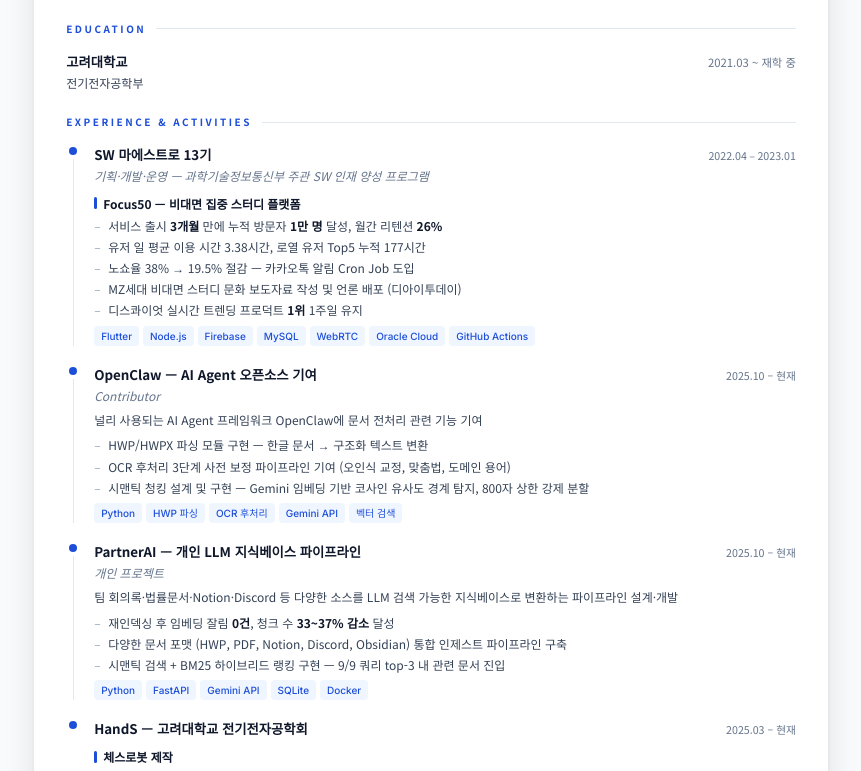
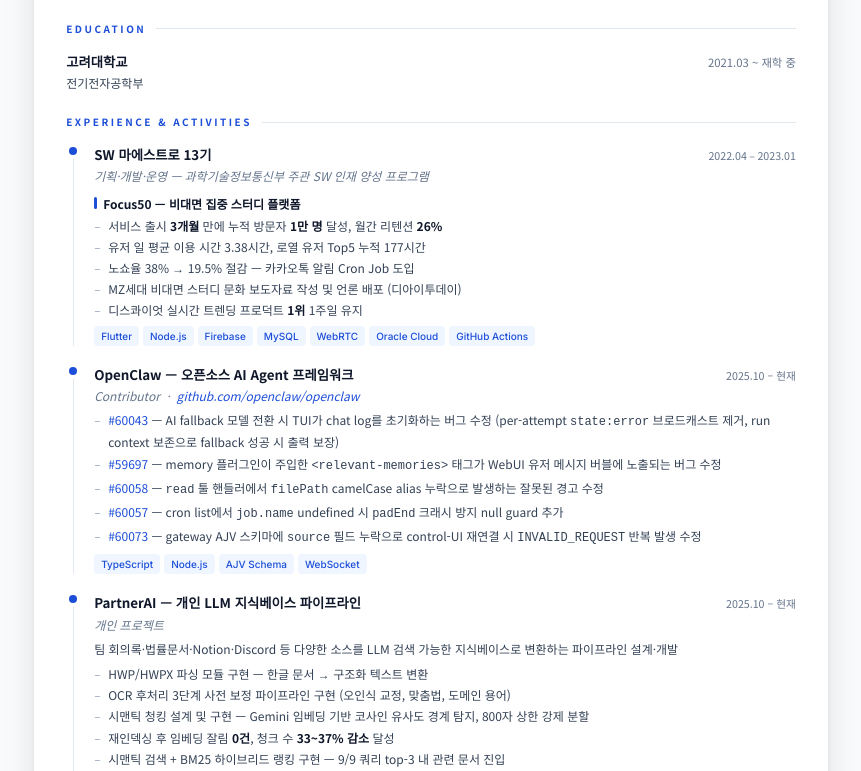
Before and after one commit to jwchmodx/resume, a plain HTML site: page index.html in a window 1280 px wide. Shown: the part 172-943 px from the top of the page, without its empty margins (209-1070 px from the left). Drawn offline with Linux system fonts and the light colour scheme.

Commit message:
fix: OpenClaw 실제 PR 기여 반영, PartnerAI 문서전처리 분리

```diff
--- a/index.html
+++ b/index.html
@@ -487,22 +487,22 @@
         </div>
         <div class="entry-content">
           <div class="entry-top">
-            <span class="entry-org">OpenClaw — AI Agent 오픈소스 기여</span>
+            <span class="entry-org">OpenClaw — 오픈소스 AI Agent 프레임워크</span>
             <span class="entry-period">2025.10 – 현재</span>
           </div>
-          <div class="entry-role">Contributor</div>
-          <div class="entry-desc">널리 사용되는 AI Agent 프레임워크 OpenClaw에 문서 전처리 관련 기능 기여</div>
+          <div class="entry-role">Contributor &nbsp;·&nbsp; <a href="https://github.com/openclaw/openclaw" target="_blank" style="color:var(--accent);text-decoration:none;">github.com/openclaw/openclaw</a></div>
           <ul class="bullets">
-            <li>HWP/HWPX 파싱 모듈 구현 — 한글 문서 → 구조화 텍스트 변환</li>
-            <li>OCR 후처리 3단계 사전 보정 파이프라인 기여 (오인식 교정, 맞춤법, 도메인 용어)</li>
-            <li>시맨틱 청킹 설계 및 구현 — Gemini 임베딩 기반 코사인 유사도 경계 탐지, 800자 상한 강제 분할</li>
+            <li><a href="https://github.com/openclaw/openclaw/pull/60043" target="_blank" style="color:var(--accent);text-decoration:none;">#60043</a> — AI fallback 모델 전환 시 TUI가 chat log를 초기화하는 버그 수정 (per-attempt <code>state:error</code> 브로드캐스트 제거, run context 보존으로 fallback 성공 시 출력 보장)</li>
+            <li><a href="https://github.com/openclaw/openclaw/pull/59697" target="_blank" style="color:var(--accent);text-decoration:none;">#59697</a> — memory 플러그인이 주입한 <code>&lt;relevant-memories&gt;</code> 태그가 WebUI 유저 메시지 버블에 노출되는 버그 수정</li>
+            <li><a href="https://github.com/openclaw/openclaw/pull/60058" target="_blank" style="color:var(--accent);text-decoration:none;">#60058</a> — <code>read</code> 툴 핸들러에서 <code>filePath</code> camelCase alias 누락으로 발생하는 잘못된 경고 수정</li>
+            <li><a href="https://github.com/openclaw/openclaw/pull/60057" target="_blank" style="color:var(--accent);text-decoration:none;">#60057</a> — cron list에서 <code>job.name</code> undefined 시 <code>padEnd</code> 크래시 방지 null guard 추가</li>
+            <li><a href="https://github.com/openclaw/openclaw/pull/60073" target="_blank" style="color:var(--accent);text-decoration:none;">#60073</a> — gateway AJV 스키마에 <code>source</code> 필드 누락으로 control-UI 재연결 시 <code>INVALID_REQUEST</code> 반복 발생 수정</li>
           </ul>
           <div class="tech-tags">
-            <span class="tech-tag">Python</span>
-            <span class="tech-tag">HWP 파싱</span>
-            <span class="tech-tag">OCR 후처리</span>
-            <span class="tech-tag">Gemini API</span>
-            <span class="tech-tag">벡터 검색</span>
+            <span class="tech-tag">TypeScript</span>
+            <span class="tech-tag">Node.js</span>
+            <span class="tech-tag">AJV Schema</span>
+            <span class="tech-tag">WebSocket</span>
           </div>
         </div>
       </div>
@@ -521,15 +521,18 @@
           <div class="entry-role">개인 프로젝트</div>
           <div class="entry-desc">팀 회의록·법률문서·Notion·Discord 등 다양한 소스를 LLM 검색 가능한 지식베이스로 변환하는 파이프라인 설계·개발</div>
           <ul class="bullets">
+            <li>HWP/HWPX 파싱 모듈 구현 — 한글 문서 → 구조화 텍스트 변환</li>
+            <li>OCR 후처리 3단계 사전 보정 파이프라인 구현 (오인식 교정, 맞춤법, 도메인 용어)</li>
+            <li>시맨틱 청킹 설계 및 구현 — Gemini 임베딩 기반 코사인 유사도 경계 탐지, 800자 상한 강제 분할</li>
             <li>재인덱싱 후 임베딩 잘림 <b>0건</b>, 청크 수 <b>33~37% 감소</b> 달성</li>
-            <li>다양한 문서 포맷 (HWP, PDF, Notion, Discord, Obsidian) 통합 인제스트 파이프라인 구축</li>
             <li>시맨틱 검색 + BM25 하이브리드 랭킹 구현 — 9/9 쿼리 top-3 내 관련 문서 진입</li>
           </ul>
           <div class="tech-tags">
             <span class="tech-tag">Python</span>
-            <span class="tech-tag">FastAPI</span>
             <span class="tech-tag">Gemini API</span>
-            <span class="tech-tag">SQLite</span>
+            <span class="tech-tag">HWP 파싱</span>
+            <span class="tech-tag">OCR 후처리</span>
+            <span class="tech-tag">벡터 검색</span>
             <span class="tech-tag">Docker</span>
           </div>
         </div>
```
